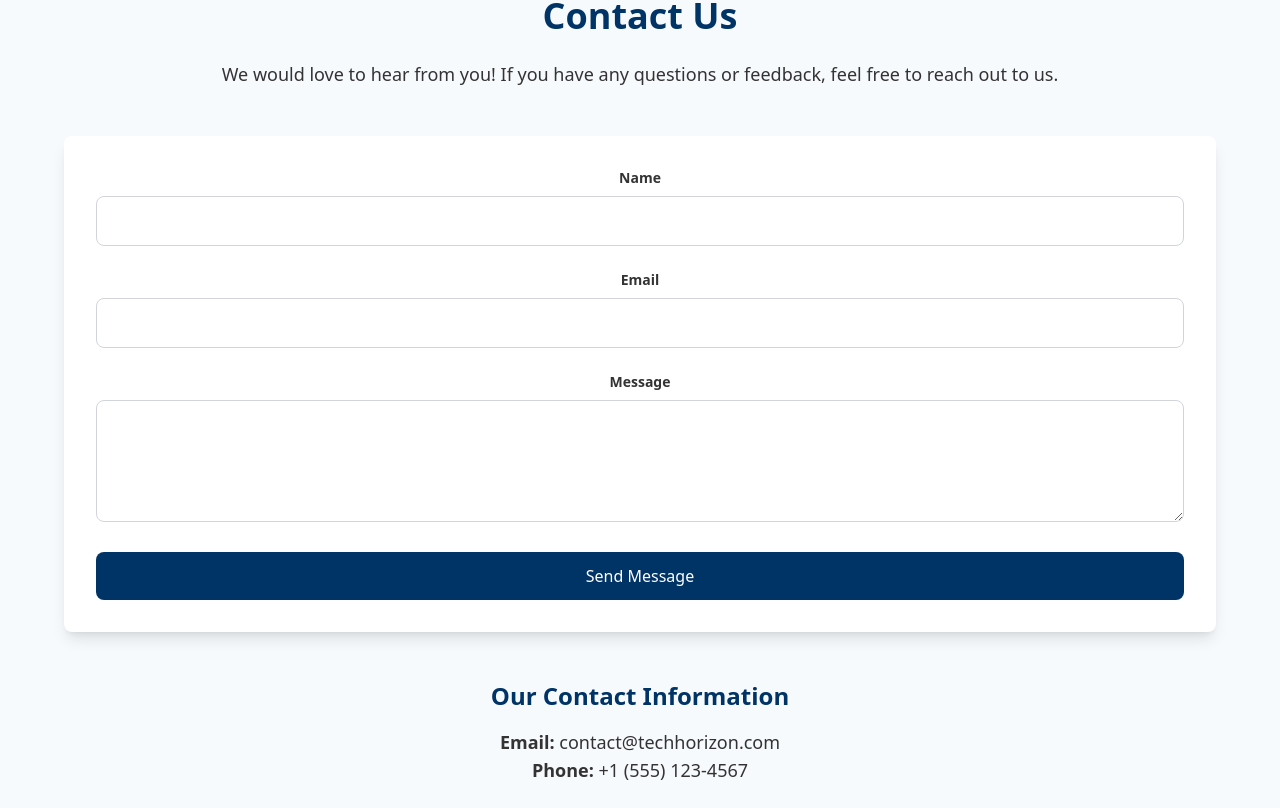
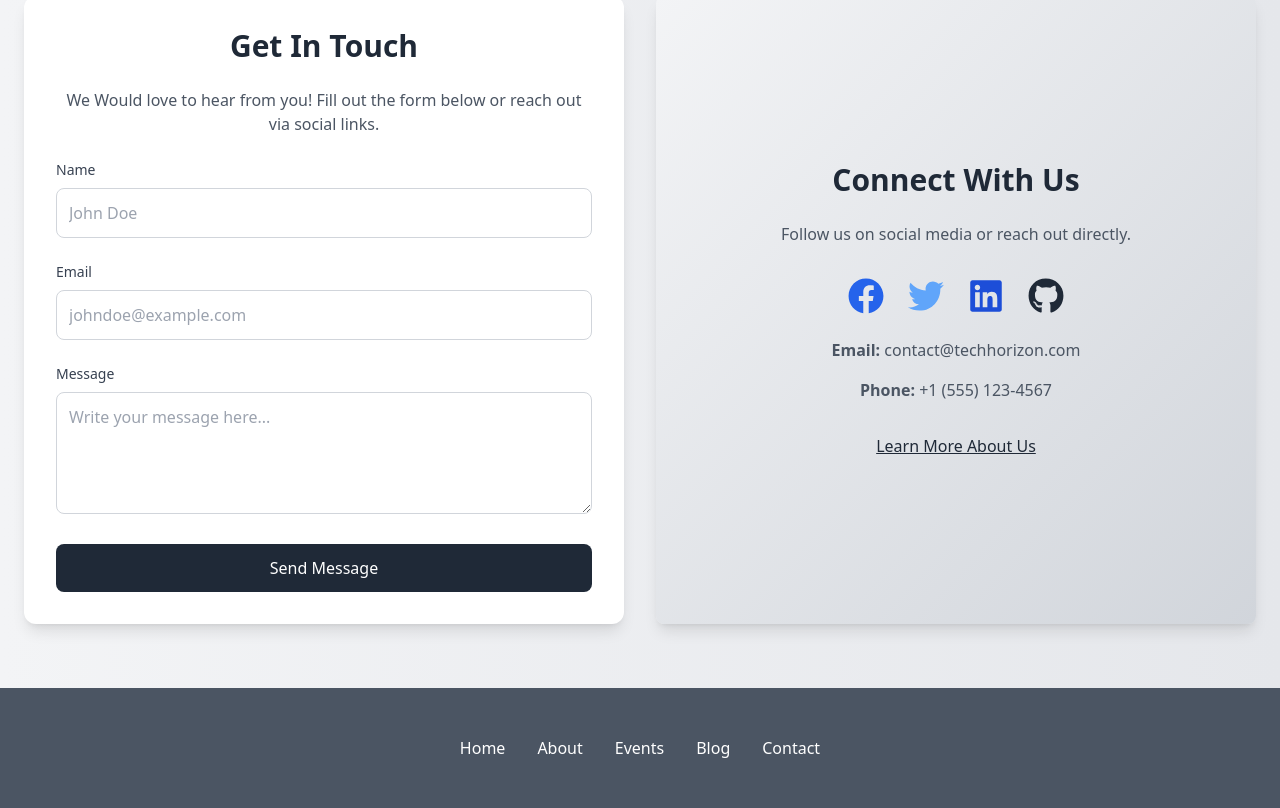
Before and after one commit to Esubale-E/TechHorizen, a React (Vite) app: page / in a window 1280 px wide. Shown: the part 3112-3920 px from the top of the page. Built offline with nearby package versions, Linux system fonts and the light colour scheme.

Commit message:
Change in the contactus.jsx

```diff
--- a/src/sections/landing/ContactUs.jsx
+++ b/src/sections/landing/ContactUs.jsx
@@ -1,4 +1,5 @@
 import { useState } from "react";
+import { FaFacebook, FaTwitter, FaLinkedin, FaGithub } from "react-icons/fa";
 
 const ContactUs = () => {
   const [formData, setFormData] = useState({
@@ -6,6 +7,8 @@ const ContactUs = () => {
     email: "",
     message: "",
   });
+
+  const [submissionStatus, setSubmissionStatus] = useState(null);
 
   const handleChange = (e) => {
     const { name, value } = e.target;
@@ -17,31 +20,32 @@ const ContactUs = () => {
 
   const handleSubmit = (e) => {
     e.preventDefault();
-    // Handle form submission here (e.g., send an email or API request)
-    console.log("Form submitted:", formData);
+    // Simulate form submission
+    setTimeout(() => {
+      setSubmissionStatus("success");
+    }, 1000);
   };
 
   return (
     <section
-      className="bg-background dark:bg-darkBackground py-16 px-4"
+      className="bg-gradient-to-r from-gray-100 to-gray-200 py-16 px-6"
       id="contact"
     >
-      <div className="max-w-6xl mx-auto text-center">
-        <h2 className="text-4xl font-bold text-primary dark:text-darkText mb-6">
-          Contact Us
+      <div className="max-w-7xl mx-auto grid grid-cols-1 md:grid-cols-2 gap-8">
+        {/* Left Side: Contact Form */}
+        <div className="bg-white shadow-lg rounded-xl p-8 transform transition-transform duration-300 hover:scale-105">
+          <h2 className="text-3xl font-bold text-gray-800 mb-6 text-center">
+            Get In Touch
           </h2>
-        <p className="text-lg text-text dark:text-darkText mb-12">
-          We would love to hear from you! If you have any questions or feedback,
-          feel free to reach out to us.
+          <p className="text-gray-600 text-center mb-6">
+            We Would love to hear from you! Fill out the form below or reach out
+            via social links.
           </p>
-
-        {/* Contact Form */}
-        <div className="bg-white dark:bg-darkBackground rounded-lg shadow-lg p-8">
           <form onSubmit={handleSubmit}>
             <div className="mb-6">
               <label
                 htmlFor="name"
-                className="block text-sm font-semibold text-text dark:text-darkText"
+                className="block text-sm font-medium text-gray-700"
               >
                 Name
               </label>
@@ -51,7 +55,8 @@ const ContactUs = () => {
                 name="name"
                 value={formData.name}
                 onChange={handleChange}
-                className="w-full p-3 mt-2 border border-gray-300 rounded-lg focus:outline-none focus:ring-2 focus:ring-primary dark:focus:ring-accent"
+                className="mt-2 w-full p-3 border border-gray-300 rounded-lg focus:ring-2 focus:ring-gray-600 focus:outline-none transition-shadow duration-300 hover:shadow-lg"
+                placeholder="John Doe"
                 required
               />
             </div>
@@ -59,7 +64,7 @@ const ContactUs = () => {
             <div className="mb-6">
               <label
                 htmlFor="email"
-                className="block text-sm font-semibold text-text dark:text-darkText"
+                className="block text-sm font-medium text-gray-700"
               >
                 Email
               </label>
@@ -69,7 +74,8 @@ const ContactUs = () => {
                 name="email"
                 value={formData.email}
                 onChange={handleChange}
-                className="w-full p-3 mt-2 border border-gray-300 rounded-lg focus:outline-none focus:ring-2 focus:ring-primary dark:focus:ring-accent"
+                className="mt-2 w-full p-3 border border-gray-300 rounded-lg focus:ring-2 focus:ring-gray-600 focus:outline-none transition-shadow duration-300 hover:shadow-lg"
+                placeholder="johndoe@example.com"
                 required
               />
             </div>
@@ -77,7 +83,7 @@ const ContactUs = () => {
             <div className="mb-6">
               <label
                 htmlFor="message"
-                className="block text-sm font-semibold text-text dark:text-darkText"
+                className="block text-sm font-medium text-gray-700"
               >
                 Message
               </label>
@@ -87,76 +93,91 @@ const ContactUs = () => {
                 value={formData.message}
                 onChange={handleChange}
                 rows="4"
-                className="w-full p-3 mt-2 border border-gray-300 rounded-lg focus:outline-none focus:ring-2 focus:ring-primary dark:focus:ring-accent"
+                className="mt-2 w-full p-3 border border-gray-300 rounded-lg focus:ring-2 focus:ring-gray-600 focus:outline-none transition-shadow duration-300 hover:shadow-lg"
+                placeholder="Write your message here..."
                 required
               ></textarea>
             </div>
 
             <button
               type="submit"
-              className="w-full bg-primary text-white py-3 rounded-lg hover:bg-accent transition-colors dark:bg-darkAccent dark:hover:bg-darkAccentHover"
+              className="w-full bg-gray-800 text-white py-3 rounded-lg font-medium hover:bg-gray-700 focus:ring-2 focus:ring-gray-600 focus:outline-none transition-transform duration-300 hover:scale-105"
             >
               Send Message
             </button>
           </form>
+
+          {submissionStatus === "success" && (
+            <div className="text-green-600 text-center mt-4">
+              Your message has been sent successfully!
+            </div>
+          )}
         </div>
 
-        {/* Contact Information */}
-        <div className="mt-12">
-          <h3 className="text-2xl font-semibold text-primary dark:text-darkText mb-4">
-            Our Contact Information
+        {/* Right Side: Social Media & Links */}
+        <div className="flex flex-col items-center justify-center bg-gradient-to-br from-gray-100 to-gray-300 p-8 rounded-lg shadow-lg transform transition-transform duration-300 hover:scale-105">
+          <h3 className="text-3xl font-bold text-gray-800 mb-6">
+            Connect With Us
           </h3>
-          <p className="text-lg text-text dark:text-darkText">
-            <strong>Email:</strong> contact@techhorizon.com
-          </p>
-          <p className="text-lg text-text dark:text-darkText">
-            <strong>Phone:</strong> +1 (555) 123-4567
+          <p className="text-gray-600 text-center mb-8">
+            Follow us on social media or reach out directly.
           </p>
 
           {/* Social Media Links */}
-          <div className="mt-6">
-            <ul className="flex justify-center space-x-6">
-              <li>
+          <div className="flex space-x-6 mb-6">
             <a
               href="https://www.facebook.com"
               target="_blank"
               rel="noopener noreferrer"
-                  className="text-blue-600 hover:text-blue-800 dark:text-accent dark:hover:text-yellow-400"
+              className="text-blue-600 transition-transform duration-300 hover:scale-125"
             >
-                  <i className="fab fa-facebook-square text-2xl"></i>
+              <FaFacebook size={36} />
             </a>
-              </li>
-              <li>
             <a
               href="https://www.twitter.com"
               target="_blank"
               rel="noopener noreferrer"
-                  className="text-blue-600 hover:text-blue-800 dark:text-accent dark:hover:text-yellow-400"
+              className="text-blue-400 transition-transform duration-300 hover:scale-125"
             >
-                  <i className="fab fa-twitter text-2xl"></i>
+              <FaTwitter size={36} />
             </a>
-              </li>
-              <li>
             <a
               href="https://www.linkedin.com"
               target="_blank"
               rel="noopener noreferrer"
-                  className="text-blue-600 hover:text-blue-800 dark:text-accent dark:hover:text-yellow-400"
+              className="text-blue-700 transition-transform duration-300 hover:scale-125"
             >
-                  <i className="fab fa-linkedin text-2xl"></i>
+              <FaLinkedin size={36} />
             </a>
-              </li>
-              <li>
+
             <a
               href="https://www.github.com"
               target="_blank"
               rel="noopener noreferrer"
-                  className="text-blue-600 hover:text-blue-800 dark:text-accent dark:hover:text-yellow-400"
+              className="text-gray-800 transition-transform duration-300 hover:scale-125"
             >
-                  <i className="fab fa-github text-2xl"></i>
+              <FaGithub size={36} />
             </a>
-              </li>
-            </ul>
+          </div>
+
+          {/* Contact Info */}
+          <div className="space-y-4 text-center">
+            <p className="text-gray-600">
+              <strong>Email:</strong> contact@techhorizon.com
+            </p>
+            <p className="text-gray-600">
+              <strong>Phone:</strong> +1 (555) 123-4567
+            </p>
+          </div>
+
+          {/* Additional Links */}
+          <div className="mt-8">
+            <a
+              href="/about"
+              className="text-gray-800 underline hover:text-gray-600 transition-transform duration-300 hover:scale-105"
+            >
+              Learn More About Us
+            </a>
           </div>
         </div>
       </div>
```
Lines whose indentation alone changed are shown as unchanged.
